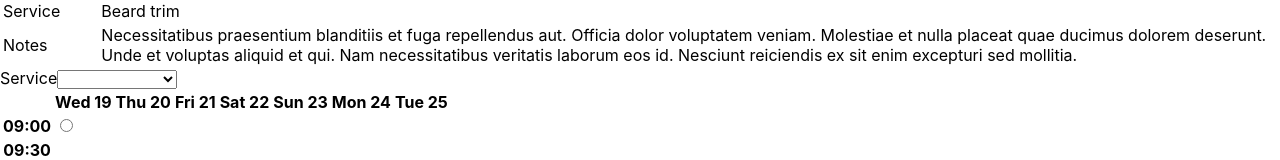
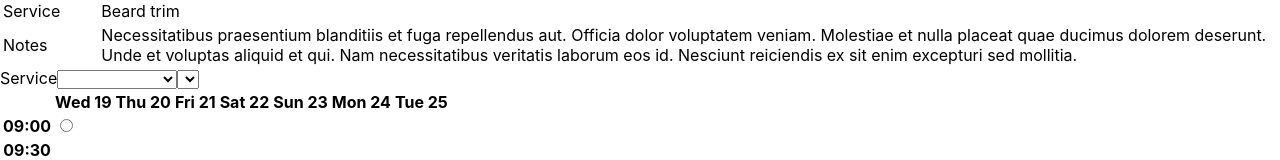
Before and after one commit to BuiKiem/react-test-driven-appoinments, a React (Create React App) app: page / in a window 1280 px wide. Shown: the part 368-528 px from the top of the page. Built offline with nearby package versions, Linux system fonts and the light colour scheme.

Commit message:
'AppointmentForm' < 'stylist field' should render as a select box.

```diff
--- a/src/components/AppointmentForm.js
+++ b/src/components/AppointmentForm.js
@@ -151,6 +151,7 @@ export const AppointmentForm = ({
           <option key={service}>{service}</option>
         ))}
       </select>
+      <select name="stylist" id="stylist" />
       <TimeSlotTable
         salonOpensAt={salonOpensAt}
         salonClosesAt={salonClosesAt}
```
Also changed, not shown: 1 other file (tests, documents, lock files or other folders).
